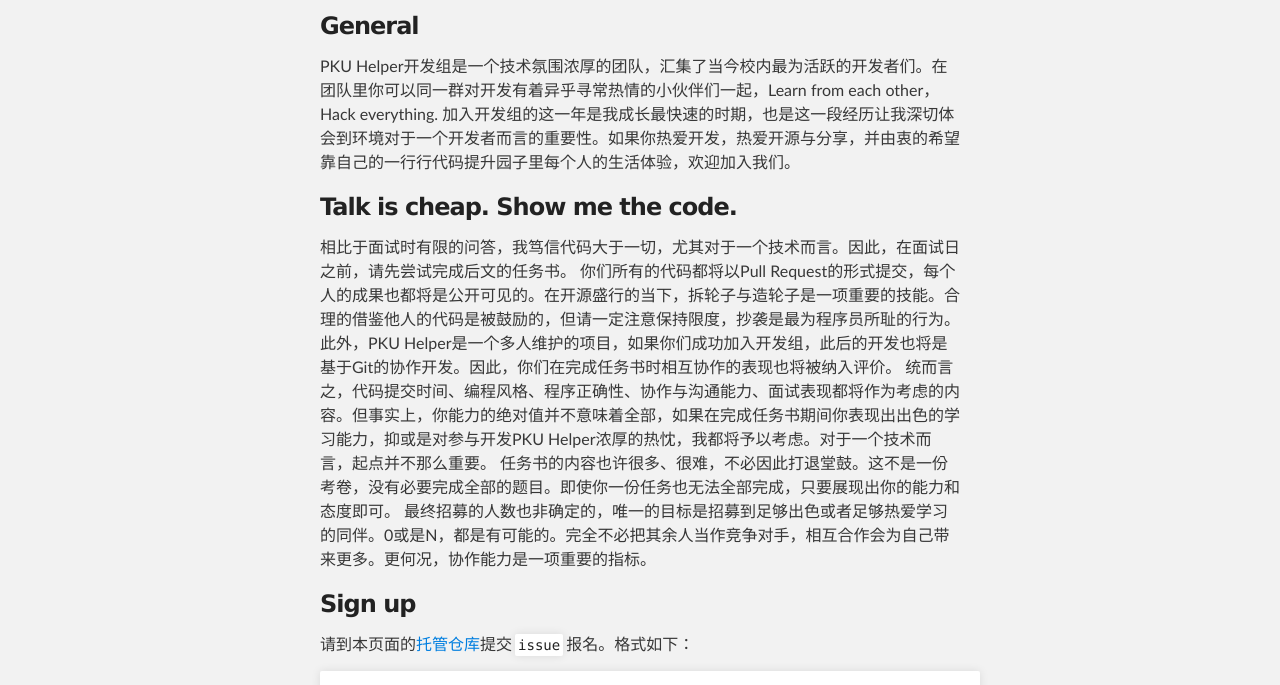
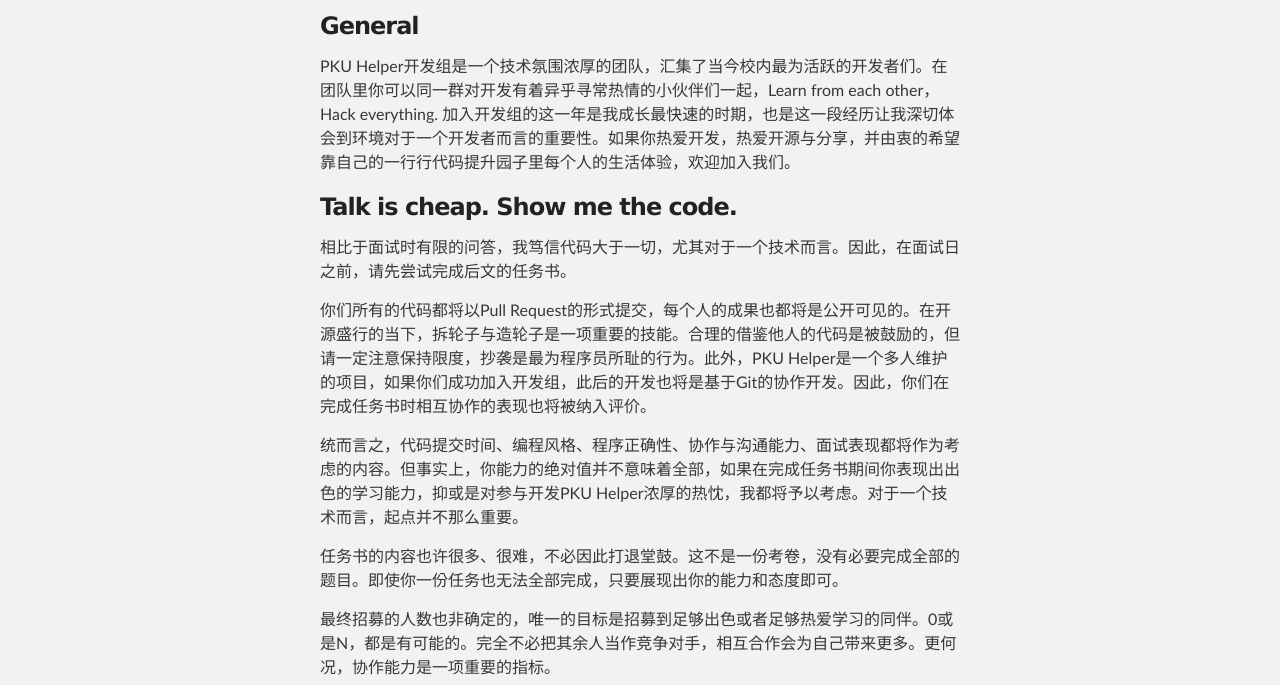
Before and after one commit to Luolc/PKUHelper-TaskMap-2016, a plain HTML site: page index.html in a window 1280 px wide. Shown: the part 252-937 px from the top of the page. Drawn offline with Linux system fonts and the light colour scheme.

Commit message:
Create gh-pages branch via GitHub

```diff
--- a/index.html
+++ b/index.html
@@ -39,11 +39,15 @@
 <h3>
 <a id="talk-is-cheap-show-me-the-code" class="anchor" href="#talk-is-cheap-show-me-the-code" aria-hidden="true"><span aria-hidden="true" class="octicon octicon-link"></span></a>Talk is cheap. Show me the code.</h3>
 
-<p>相比于面试时有限的问答，我笃信代码大于一切，尤其对于一个技术而言。因此，在面试日之前，请先尝试完成后文的任务书。
-你们所有的代码都将以Pull Request的形式提交，每个人的成果也都将是公开可见的。在开源盛行的当下，拆轮子与造轮子是一项重要的技能。合理的借鉴他人的代码是被鼓励的，但请一定注意保持限度，抄袭是最为程序员所耻的行为。此外，PKU Helper是一个多人维护的项目，如果你们成功加入开发组，此后的开发也将是基于Git的协作开发。因此，你们在完成任务书时相互协作的表现也将被纳入评价。
-统而言之，代码提交时间、编程风格、程序正确性、协作与沟通能力、面试表现都将作为考虑的内容。但事实上，你能力的绝对值并不意味着全部，如果在完成任务书期间你表现出出色的学习能力，抑或是对参与开发PKU Helper浓厚的热忱，我都将予以考虑。对于一个技术而言，起点并不那么重要。
-任务书的内容也许很多、很难，不必因此打退堂鼓。这不是一份考卷，没有必要完成全部的题目。即使你一份任务也无法全部完成，只要展现出你的能力和态度即可。
-最终招募的人数也非确定的，唯一的目标是招募到足够出色或者足够热爱学习的同伴。0或是N，都是有可能的。完全不必把其余人当作竞争对手，相互合作会为自己带来更多。更何况，协作能力是一项重要的指标。</p>
+<p>相比于面试时有限的问答，我笃信代码大于一切，尤其对于一个技术而言。因此，在面试日之前，请先尝试完成后文的任务书。</p>
+
+<p>你们所有的代码都将以Pull Request的形式提交，每个人的成果也都将是公开可见的。在开源盛行的当下，拆轮子与造轮子是一项重要的技能。合理的借鉴他人的代码是被鼓励的，但请一定注意保持限度，抄袭是最为程序员所耻的行为。此外，PKU Helper是一个多人维护的项目，如果你们成功加入开发组，此后的开发也将是基于Git的协作开发。因此，你们在完成任务书时相互协作的表现也将被纳入评价。</p>
+
+<p>统而言之，代码提交时间、编程风格、程序正确性、协作与沟通能力、面试表现都将作为考虑的内容。但事实上，你能力的绝对值并不意味着全部，如果在完成任务书期间你表现出出色的学习能力，抑或是对参与开发PKU Helper浓厚的热忱，我都将予以考虑。对于一个技术而言，起点并不那么重要。</p>
+
+<p>任务书的内容也许很多、很难，不必因此打退堂鼓。这不是一份考卷，没有必要完成全部的题目。即使你一份任务也无法全部完成，只要展现出你的能力和态度即可。</p>
+
+<p>最终招募的人数也非确定的，唯一的目标是招募到足够出色或者足够热爱学习的同伴。0或是N，都是有可能的。完全不必把其余人当作竞争对手，相互合作会为自己带来更多。更何况，协作能力是一项重要的指标。</p>
 
 <h3>
 <a id="sign-up" class="anchor" href="#sign-up" aria-hidden="true"><span aria-hidden="true" class="octicon octicon-link"></span></a>Sign up</h3>
```
Also changed, not shown: params.json (+1 -1 lines).
